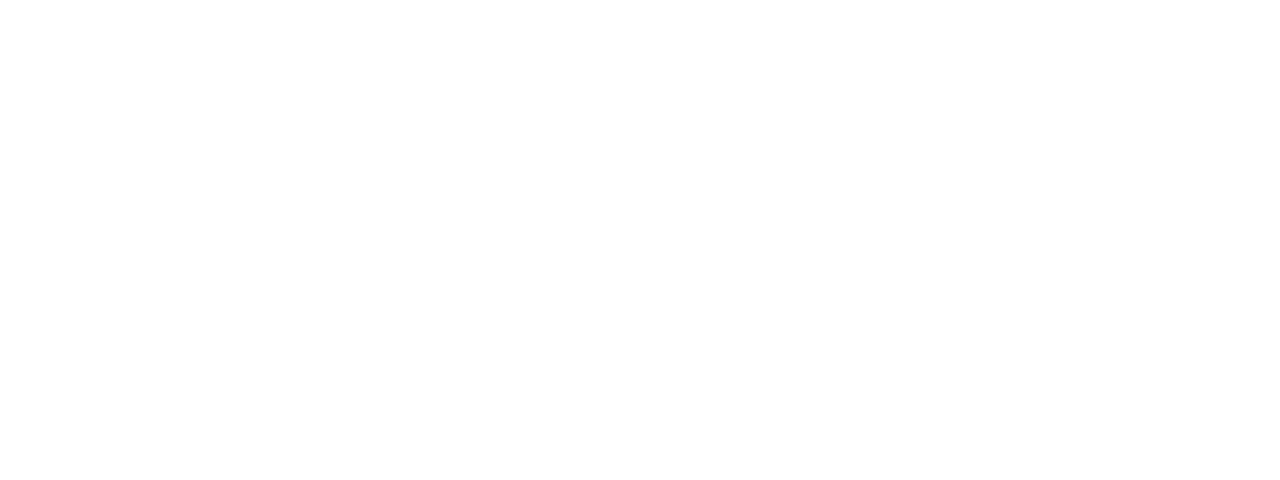
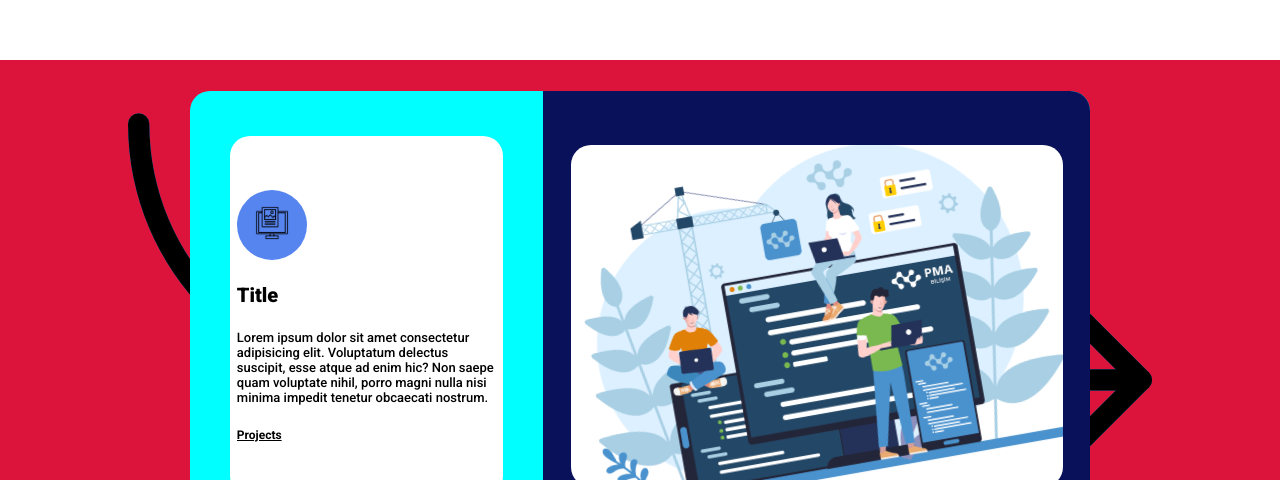
Before and after one commit to alvaro-veiga/alvaro-veiga.github.io, a React (Create React App) app in the folder definitive-portfolio/: page / in a window 1280 px wide. Shown: the part 2320-2800 px from the top of the page. Before the commit the page ends 1680 px from the top, so only its background shows below. Built offline with nearby package versions, Linux system fonts and the light colour scheme.

Commit message:
feat: create silde

```diff
--- a/definitive-portfolio/src/components/projects/Projects.jsx
+++ b/definitive-portfolio/src/components/projects/Projects.jsx
@@ -3,7 +3,29 @@
 export default function Projects() {
   return (
     <div className='projects'id='projects'>
-
+      <div className="slider">
+        <div className="container">
+          <div className="item">
+            <div className="left">
+              <div className="leftContainer">
+                <div className="imgContainer">
+                  <img src="assets/front-end.png" />
+                </div>
+                <h2>Title</h2>
+                <p> Lorem ipsum dolor sit amet consectetur adipisicing elit. Voluptatum delectus suscipit, esse atque ad enim hic? Non saepe quam voluptate nihil, porro magni nulla nisi minima impedit tenetur obcaecati nostrum.</p>
+                <span>Projects</span>
+              </div>
+            </div>
+            <div className="right">
+              <div className="rightContainer">
+                <img src="assets/psc.png" alt="" />
+              </div>
+            </div>
+          </div>
+        </div>
+      </div>
+      <img src="assets/arrow.png" alt="arrow left" />
+      <img src="assets/arrow.png" alt="arrow right" />
     </div>
   )
 }
--- a/definitive-portfolio/src/components/projects/projects.scss
+++ b/definitive-portfolio/src/components/projects/projects.scss
@@ -1,3 +1,115 @@
+@import "../../global.scss";
+
 .projects {
-    background-color: lightgreen;
+    margin-top: 700px;
+    margin-bottom: 300px;
+    background-color: crimson;
+    display: flex;
+    align-items: center;
+    justify-content: center;
+
+    .slider {
+        height: 450px;
+        display: flex;
+        position: absolute;
+        left: 0;
+
+        .container {
+            width: 100vw;
+            display: flex;
+            align-items: center;
+            justify-content: center;
+
+            .item {
+                width: 900px;
+                height: 100%;
+                background-color: aqua;
+                border-radius: 20px;
+                display: flex;
+                align-items: center;
+                justify-content: center;
+
+                .left {
+                    flex: 4;
+                    margin-left: 40px;
+                    margin-right: 40px;
+                    height: 80%;
+                    display: flex;
+                    align-items: center;
+                    justify-content: center;
+                    background-color: white;
+                    border-radius: 20px;
+
+                    .leftContainer {
+                        width: 95%;
+                        height: 70%;
+                        display: flex;
+                        flex-direction: column;
+                        justify-content: space-between;
+
+                        .imgContainer {
+                            width: 70px;
+                            height: 70px;
+                            border-radius: 50%;
+                            background-color: rgb(87, 133, 240);
+                            display: flex;
+                            align-items: center;
+                            justify-content: center;
+
+                            img {
+                                width: 40px;
+                                margin-bottom: 5px;
+                            }
+                        }
+
+                        h2 {
+                            font-size: 20px;
+                            font-weight: 800;
+                        }
+                        p {
+                            font-size: 13px;
+                            font-weight: 500;
+                        }
+                        span {
+                            font-size: 12px;
+                            font-weight: 600;
+                            text-decoration: underline;
+                            cursor: pointer;
+                        }
+                    }
+                }
+
+                .right {
+                    flex: 8;
+                    height: 100%;
+                    display: flex;
+                    align-items: center;
+                    justify-content: center;
+                    background-color: $mainCollor;
+
+                    .rightContainer {
+                        width: 90%;
+                        background-color: white;
+                        display: flex;
+                        align-items: center;
+                        justify-content: center;
+                        border-radius: 20px;
+                        scroll-behavior: smooth;
+                        scroll-snap-type: y mandatory;
+                        scrollbar-width: none;
+
+                        &::-webkit-scrollbar {
+                            display: none;
+                        }
+                        img {
+                            width: 400;
+                            transform: rotate(-10deg);
+                        }
+
+                    }
+                }
+
+            }
+        }
+    }
 }
```
Also changed, not shown: definitive-portfolio/public/assets/arrow.png (renamed from definitive-portfolio/public/assets/right-arrow.png), definitive-portfolio/public/assets/psc.png (added).
